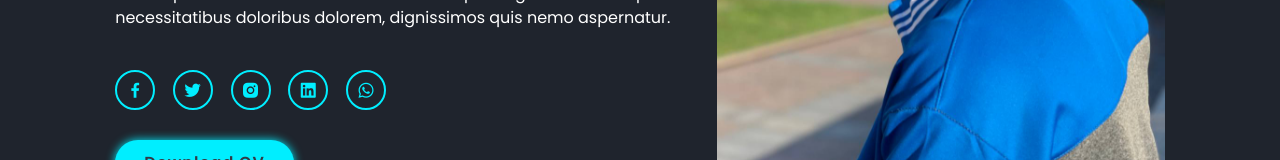
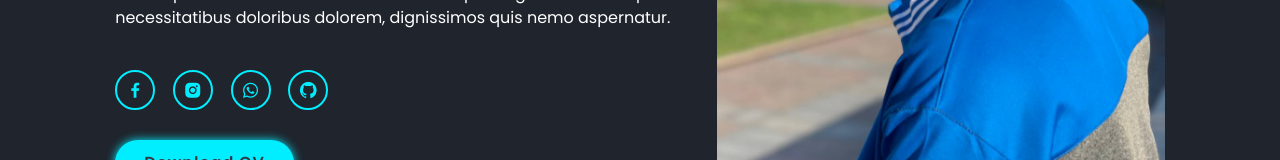
Before and after one commit to NephtaliKasela/Portfolio, a plain HTML site: page index.html in a window 1280 px wide. Shown: the part 446-606 px from the top of the page. Drawn offline with nearby package versions, Linux system fonts and the light colour scheme.

Commit message:
Add github link

```diff
--- a/index.html
+++ b/index.html
@@ -45,10 +45,11 @@
 
         <div class="social-media">
           <a href="#"><i class='bx bxl-facebook'></i> </a>
-          <a href="#"><i class='bx bxl-twitter'></i></a>
+          <!-- <a href="#"><i class='bx bxl-twitter'></i></a> -->
           <a href="#"><i class='bx bxl-instagram-alt' ></i></a>
-          <a href="#"><i class='bx bxl-linkedin-square' ></i></a>
+          <!-- <a href="#"><i class='bx bxl-linkedin-square' ></i></a> -->
           <a href="#"><i class='bx bxl-whatsapp' ></i></a>
+          <a href="https://github.com/NephtaliKasela"><i class='bx bxl-github' ></i></a>
         </div>
         <a href="#" class="btn">Download CV</a>
       </div>
```
Also changed, not shown: Pictures/HomePicture.png (added).
